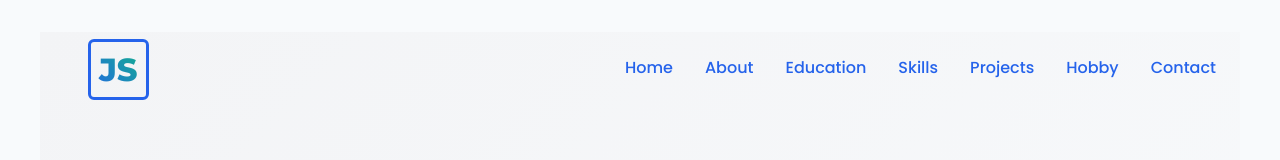
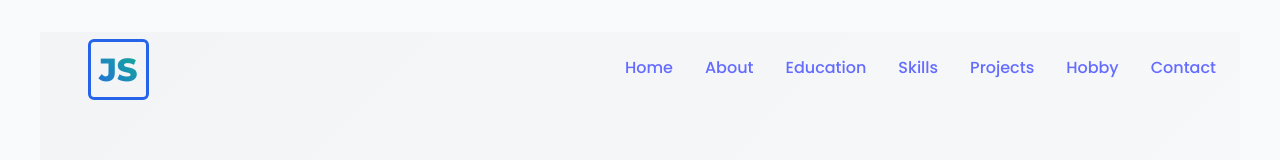
Before and after one commit to Jakirul458/Jakirulsk-portfolio, a React (Vite) app: page / in a window 1280 px wide. Shown: the top 160 px of the page. Built offline with nearby package versions, Linux system fonts and the light colour scheme.

Commit message:
change avout section

```diff
--- a/src/components/portfolio.css
+++ b/src/components/portfolio.css
@@ -101,15 +101,15 @@ h3 {
 }
 
 
-a {
+/* a {
   text-decoration: none;
   color: var(--primary-color);
   transition: var(--transition-fast);
-}
+} */
 
-a:hover {
+/* a:hover {
   color: var(--primary-dark);
-}
+} */
 
 img {
   max-width: 100%;
```
